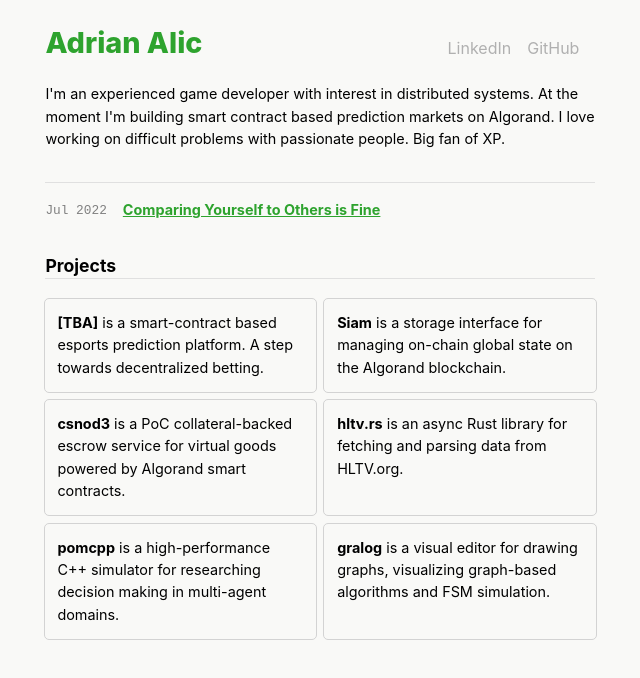
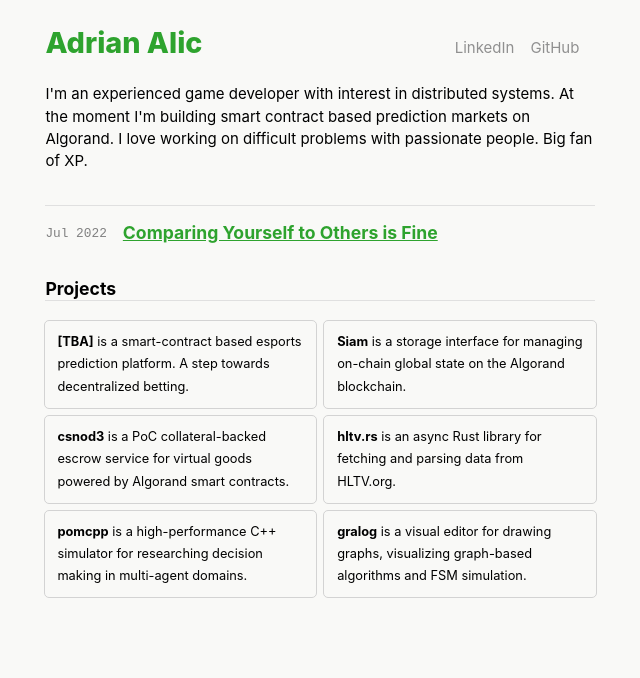
Before and after one commit to dist1ll/dist1ll.github.io, a plain HTML site: page index.html in a window 1280 px wide. Shown: the whole page, without its empty margins (318-958 px from the left). Drawn offline with Linux system fonts and the light colour scheme.

Commit message:
Update style

```diff
--- a/style.css
+++ b/style.css
@@ -1,13 +1,13 @@
 body {
 	background-color: #f9f9f7;
   font-family: -apple-system, BlinkMacSystemFont, "Segoe UI", Roboto, Helvetica, Arial, sans-serif, "Apple Color Emoji", "Segoe UI Emoji", "Segoe UI Symbol";
-  font-size: .9rem;
+  font-size: 0.9375rem;
+  line-height: 1.4rem;
 }
 #app {
 	display: flex;
 	justify-content: center;
 	align-items: center;
-	line-height: 1.4rem;
 	overflow: hidden;
 	font-weight: 400;
 	text-align: left;
@@ -62,10 +62,9 @@ li:before {
 	margin-top: .4rem;
 }
 #contacts a {
-	color: #B0B0B0;
+	color: #909090;
 	margin: 0 1rem 0 0;
 	font-weight: 400;
-	font-size: 1rem;
 	text-decoration: none;
 }
 #contacts a:hover { text-decoration: underline; color:#2ea32e; }
@@ -111,13 +110,14 @@ li:before {
 	flex-wrap: wrap;
 	justify-content: space-between;
 	width: calc(100% + .6rem);
+	font-size: .8rem;
 }
 .paragraph-project {
 	color: black;
 	text-decoration: none;
 	display: block;
 	flex-grow: 1;
-	padding: .8rem;
+	padding: .6rem .8rem .6rem .8rem;
 	margin: .2rem;
 	min-width: 220px;
 	width: 40%;
@@ -152,4 +152,5 @@ li:before {
 }
 .blog-short{
 	display: flex;
+	font-size: 1.1rem;
 }
```
Also changed, not shown: blogstyle.css (+5 -5 lines).
